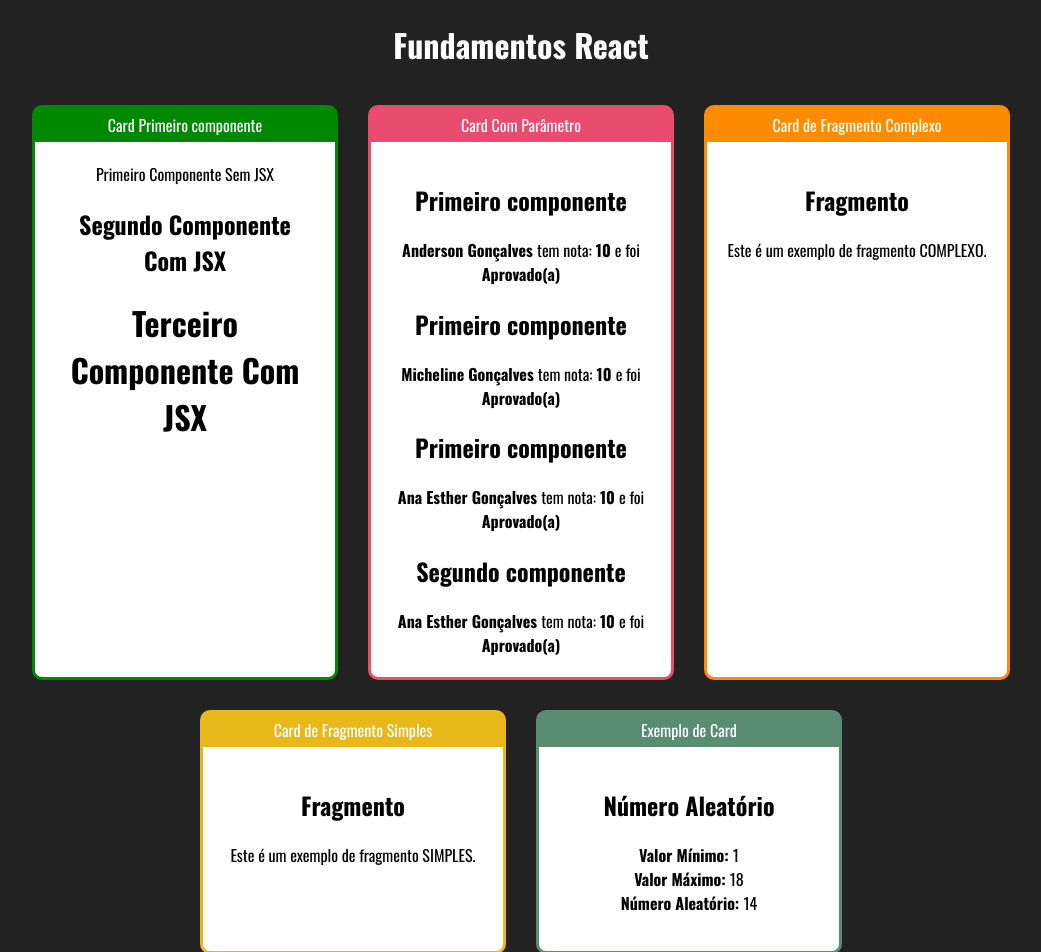
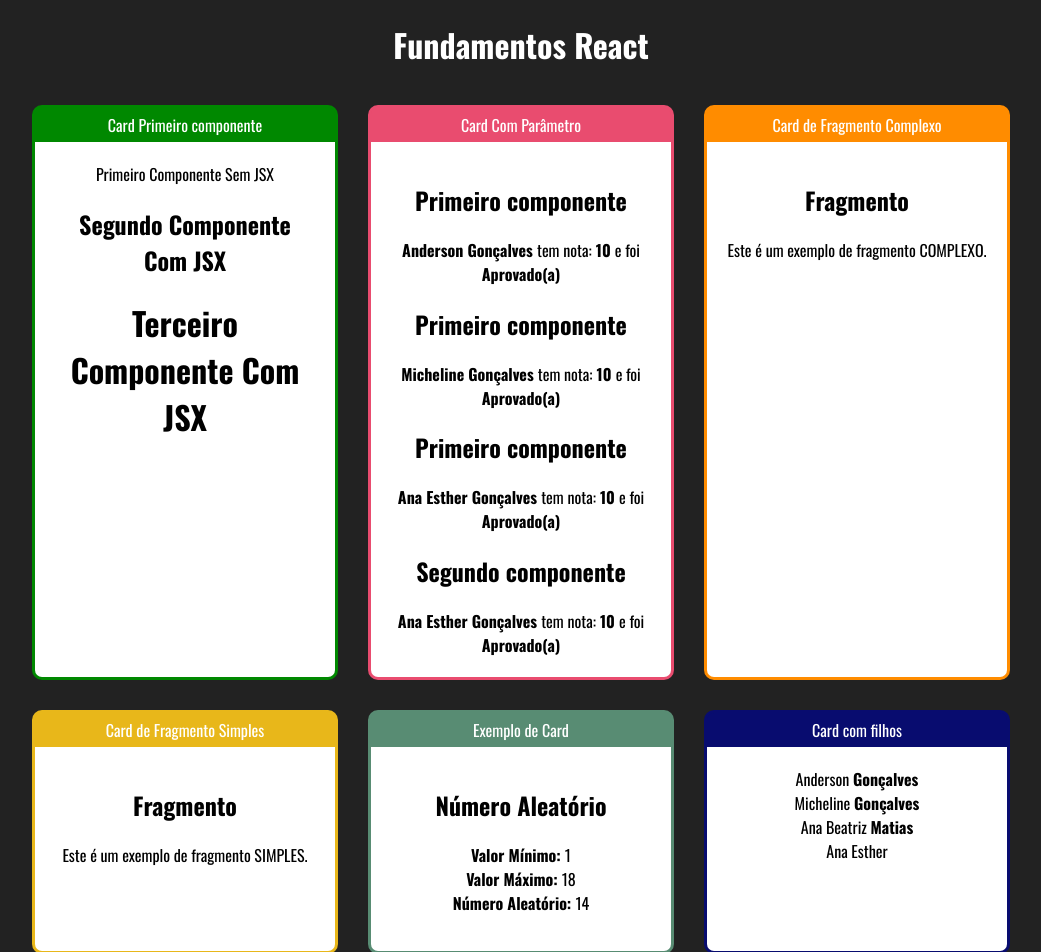
Before and after one commit to AndersonGoncalves/fundamentos-react, a React (Create React App) app: page / in a window 1280 px wide. Shown: the top 952 px of the page, without its empty margins (119-1160 px from the left). Built offline with nearby package versions, Linux system fonts and the light colour scheme.

Commit message:
feat: Componente filho 01

```diff
--- a/src/app.jsx
+++ b/src/app.jsx
@@ -4,6 +4,7 @@ import ComParametro from './components/basicos/ComParametro';
 import { FragmentoComplexo, FragmentoSimples } from './components/basicos/Fragmento';
 import Aleatorio from './components/basicos/Aleatorio';
 import Card from './components/layout/Card';
+import Familia from './components/basicos/Famila';
 
 export default (_) =>
     <div className="App">
@@ -46,5 +47,9 @@ export default (_) =>
             <Card titulo="Exemplo de Card" color="#588C73">
                 <Aleatorio min={1} max={18} />
             </Card>
+
+            <Card titulo="Card com filhos" color="#080C6F">
+                <Familia sobrenome="Gonçalves" />
+            </Card>
         </div>
     </div>;
--- /dev/null
+++ b/src/components/basicos/Famila.jsx
@@ -0,0 +1,12 @@
+import FamiliaMembro from './FamiliaMembro';
+
+export default props => {
+    return (
+        <div>
+            <FamiliaMembro nome="Anderson" sobrenome={props.sobrenome} />
+            <FamiliaMembro nome="Micheline" {...props} />
+            <FamiliaMembro nome="Ana Beatriz" sobrenome="Matias" />
+            <FamiliaMembro nome="Ana Esther" />
+        </div>
+    );
+};
--- /dev/null
+++ b/src/components/basicos/FamiliaMembro.jsx
@@ -0,0 +1,3 @@
+export default (props) => {
+    return <div>{props.nome} <strong>{props.sobrenome}</strong></div>;
+};
```
